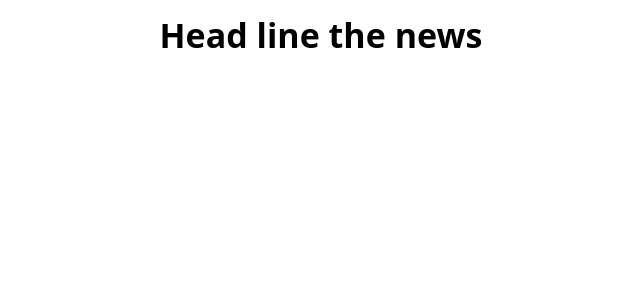
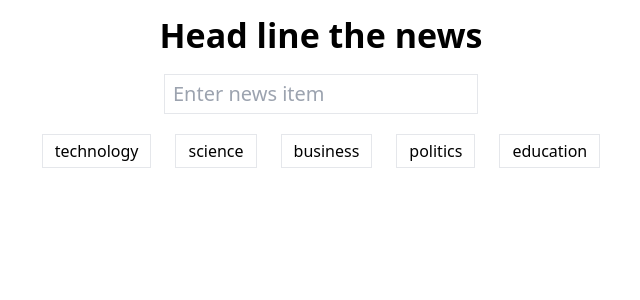
Before and after one commit to rajibulislam60/NewsPaper, a React (Vite) app: page / in a window 1280 px wide. Shown: the top 300 px of the page, without its empty margins (319-959 px from the left). Built offline with nearby package versions, Linux system fonts and the light colour scheme.

Commit message:
header part is working

```diff
--- a/index.html
+++ b/index.html
@@ -4,7 +4,7 @@
     <meta charset="UTF-8" />
     <link rel="icon" type="" href="" />
     <meta name="viewport" content="width=device-width, initial-scale=1.0" />
-    <title>Vite + React</title>
+    <title>NEWS</title>
   </head>
   <body>
     <div id="root"></div>
--- a/package.json
+++ b/package.json
@@ -25,6 +25,8 @@
     "eslint-plugin-react-refresh": "^0.4.14",
     "globals": "^15.12.0",
     "postcss": "^8.4.49",
+    "prettier": "^3.4.1",
+    "prettier-plugin-tailwindcss": "^0.6.9",
     "tailwindcss": "^3.4.15",
     "vite": "^6.0.1"
   }
--- a/src/App.jsx
+++ b/src/App.jsx
@@ -1,12 +1,12 @@
-import React from 'react'
-import Header from './components/Header'
+import React from 'react';
+import Header from './components/Header';
 
 const App = () => {
   return (
     <div>
-      <Header/>
+      <Header category="technology" />
     </div>
-  )
-}
+  );
+};
 
-export default App
+export default App;
--- a/src/components/Header.jsx
+++ b/src/components/Header.jsx
@@ -1,11 +1,44 @@
-import React from 'react'
+import React, { useState } from "react";
+import newsCatagory from "../news/main";
 
 const Header = () => {
+  // const newsCatagory = {
+  //   technology: "technology",
+  //   science: "science",
+  //   business: "business",
+  //   politics: "politics",
+  //   education: "education",
+  // };
+
+  let [news, setNews] = useState("");
+
+  let handleSearch = (e) => {
+    setNews(e.target.value);
+  };
+  let handleEnter = () => {};
+
   return (
-    <div className='container my-4'>
-        <h1 className='text-[34px] font-bold leading-[38px] text-center'>Head line the news</h1>
+    <div className="container my-4 flex flex-col items-center">
+      <h1 className="text-center text-[34px] font-bold leading-[38px]">
+        Head line the news
+      </h1>
+      <input
+        className="mt-5 border px-2 py-1 text-[20px]"
+        type="search"
+        placeholder="Enter news item"
+        value={news}
+        onChange={handleSearch}
+        onKeyPress={handleEnter}
+      />
+      <div className="my-5">
+        {Object.keys(newsCatagory).map((item) => (
+          <button className="mx-3 border px-3 py-1">
+            {newsCatagory[item]}
+          </button>
+        ))}
+      </div>
     </div>
-  )
-}
+  );
+};
 
-export default Header
+export default Header;
--- /dev/null
+++ b/src/news/main.js
@@ -0,0 +1,9 @@
+const newsCatagory = {
+    technology: "technology",
+    science: "science",
+    business: "business",
+    politics: "politics",
+    education: "education",
+  };
+
+  export default newsCatagory;
```
Also changed, not shown: 2 other files (tests, documents, lock files or other folders).
